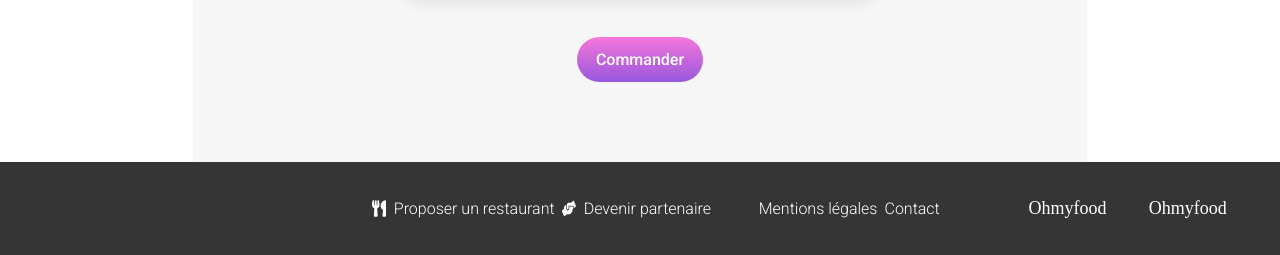
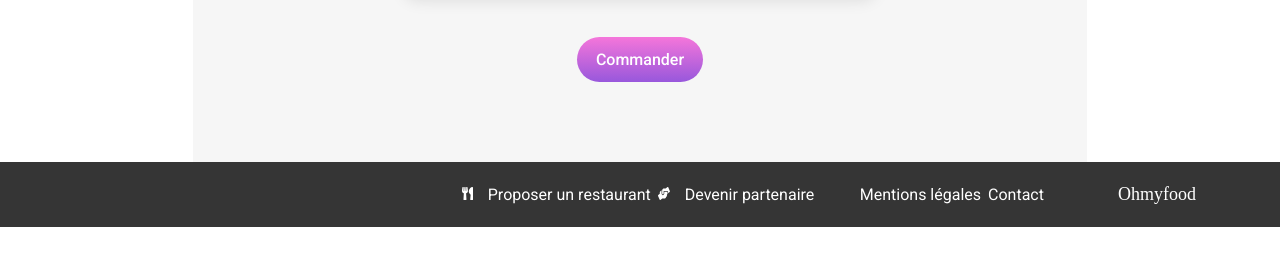
Before and after one commit to Chloe-86/P3-responsive, a plain HTML site: page restaurants/le-delice-des-sens.html in a window 1280 px wide. Shown: the part 1351-1606 px from the top of the page. After the commit the page ends 1578 px from the top, so only its background shows below. Drawn offline with Linux system fonts and the light colour scheme; a web font is replaced by a local one.

Commit message:
html check ok

```diff
--- a/assets/css/desktop.css
+++ b/assets/css/desktop.css
@@ -5,23 +5,21 @@
     display: flex;
     flex-direction: row;
     justify-content: unset;
-
   }
   .wrapper-func :nth-child(1) img {
     padding-left: 2.11rem;
   }
-  .wrapper-func :nth-child(2) img{
+  .wrapper-func :nth-child(2) img {
     padding-left: 2.21rem;
   }
-  .wrapper-func :nth-child(3) img{
+  .wrapper-func :nth-child(3) img {
     padding-left: 2.36rem;
   }
-  .wrapper{
+  .wrapper {
     gap: 1.67rem !important;
   }
   section.fonctioning .wrapper p {
     text-wrap: unset;
-
   }
   body > div > main > section.restaurants > div {
     grid-template-columns: repeat(2, 1fr) !important;
@@ -49,30 +47,36 @@
   .restaurants {
     padding: 1.88rem 11.25rem;
   }
-  .footer {
-    display: flex;
-  }
+
   body > div > footer > div {
     flex-direction: row !important;
   }
   .footer {
-    flex-direction: row-reverse;
+    p.logo{
+      width: 137px;
+      margin-bottom:unset;
+    }
     .txt {
       display: flex;
+      flex-direction: row!important;
       justify-content: space-between;
       align-items: center;
     }
-    .txt img {
-      width: 0.88rem !important;
-    }
-    .txt > div:nth-child(2) > p {
-      width: 10.5rem !important;
-    }
-    .txt > p:nth-child(4) {
-      width: 8.12rem !important;
-    }
-    p.logo {
-      padding-right: 0.886rem;
-    }
+  }
+  .nav {
+    flex-direction: row-reverse;
+    display: flex;
+  }
+
+  .nav__wrapper li:nth-child(2) span,.nav__wrapper li:nth-child(4) span{
+    display: inline-block;
+  }
+
+  .nav__wrapper li:nth-child(2) span{
+   width: 168px;
+  }
+
+  .nav__wrapper li:nth-child(4) span{
+    width: 130px;
   }
 }
--- a/assets/css/generic.css
+++ b/assets/css/generic.css
@@ -53,13 +53,14 @@ p{
     margin: auto;
     color: var(--White, #FFF);
     text-align: center;
-    /* Button */
     font-family: Roboto;
     font-size: 16px;
     font-weight: 500;
 }
 
-
+li{
+    list-style-type: none;
+}
 .button:hover{
     box-shadow: 0px 4px 10px 0px rgba(0, 0, 0, 0.25);
     background: linear-gradient(0deg, rgba(255, 255, 255, 0.15) 0%, rgba(255, 255, 255, 0.15) 100%), linear-gradient(201deg, #9356DC -5.2%, #FF79DA 110.74%);
--- a/assets/css/style.css
+++ b/assets/css/style.css
@@ -1,10 +1,9 @@
 @import url("../css/generic.css");
 
-@import url("https://fonts.googleapis.com/css2?family=Roboto:wght@300;500;700&family=Shrikhand&display=swap");
+@import url("https://fonts.googleapis.com/css2?family=Roboto:wght@300;400;500;700&family=Shrikhand&display=swap");
 
 /* ce qui corresponds ci dessous au mobile first*/
-
-p.logo {
+header p.logo {
   color: var(--main-color);
   text-align: center;
   font-family: "Shrikhand", serif;
@@ -15,7 +14,6 @@ p.logo {
   margin: 0.88rem;
   z-index: 1;
 }
-
 .header_city {
   display: flex;
   gap: 17px;
@@ -76,8 +74,8 @@ section.fonctioning {
     }
   }
   .wrapper-func :nth-child(1) img {
-    padding-left: 1.08rem!important;
-   }
+    padding-left: 1.08rem !important;
+  }
 
   /* .wrapper-func :nth-child(2) img{
     padding-left: 2.16rem;
@@ -169,21 +167,29 @@ section.fonctioning {
 .footer {
   padding: 1.38rem 1.56rem;
   background-color: #353535;
-  color: white;
+  color: var(--White, #fff);
   p.logo {
     color: white;
-    font-size: 1.125rem;
-    text-align: left;
+    font-family: "Shrikhand", serif;
+    font-size: 18px;
+    font-style: normal;
+    font-weight: 400;
+    line-height: normal;
+    z-index: 1;
+    margin-bottom: 16px;
   }
+
   .txt {
     display: flex;
-    justify-content: center;
     flex-direction: column;
-    gap: 0.44rem;
-    font-weight: 500;
-    .flx {
-      display: flex;
-      gap: 0.5rem;
-    }
+    justify-content: space-between;
   }
+  .nav__wrapper {
+    gap: 7px;
+  }
+  .nav__wrapper li img{
+    margin-right: 11px;
+  }
+
+
 }
--- a/restaurants/le-delice-des-sens.html
+++ b/restaurants/le-delice-des-sens.html
@@ -43,14 +43,15 @@
                             <defs>
                                 <linearGradient id="paint0_linear_178263_527" x1="11.0002" y1="-5.4601" x2="3.43443"
                                     y2="27.9923" gradientUnits="userSpaceOnUse">
-                                    <stop stop-color="#9356DC" />
-                                    <stop offset="1" stop-color="#FF79DA" />
+                                    <stop offset="0%" stop-color="#9356DC" />
+                                    <stop offset="100%" stop-color="#FF79DA" />
                                 </linearGradient>
+
                             </defs>
                         </svg>
                     </label>
                 </div>
-                <div class="anim-block">
+                <section class="anim-block" id="anim-block1">
                     <div class="description">
                         <h3>Entrées</h3>
                         <div class="trait"></div>
@@ -63,7 +64,7 @@
                             </div>
                             <div class="price flx sb">
                                 <p>25 €</p>
-                                <img  src="../assets/images/price.png" alt="prix">
+                                <img src="../assets/images/price.png" alt="prix">
                             </div>
                         </div>
                         <div class="menu-wrapper flx sb">
@@ -73,7 +74,7 @@
                             </div>
                             <div class="price flx sb">
                                 <p>35 €</p>
-                                <img  src="../assets/images/price.png" alt="prix">
+                                <img src="../assets/images/price.png" alt="prix">
                             </div>
                         </div>
                         <div class="menu-wrapper flx sb">
@@ -83,12 +84,12 @@
                             </div>
                             <div class="price flx sb">
                                 <p>40 €</p>
-                                <img  src="../assets/images/price.png" alt="prix">
+                                <img src="../assets/images/price.png" alt="prix">
                             </div>
                         </div>
                     </div>
-                </div>
-                <div class="anim-block">
+                </section>
+                <section class="anim-block" id="anim-block2">
                     <div class="description">
                         <h3>Plats</h3>
                         <div class="trait"></div>
@@ -101,7 +102,7 @@
                             </div>
                             <div class="price flx sb">
                                 <p>40 €</p>
-                                <img  src="../assets/images/price.png" alt="prix">
+                                <img src="../assets/images/price.png" alt="prix">
                             </div>
                         </div>
                         <div class="menu-wrapper flx sb">
@@ -111,7 +112,7 @@
                             </div>
                             <div class="price flx sb">
                                 <p>35 €</p>
-                                <img  src="../assets/images/price.png" alt="prix">
+                                <img src="../assets/images/price.png" alt="prix">
                             </div>
                         </div>
                         <div class="menu-wrapper flx sb">
@@ -121,12 +122,12 @@
                             </div>
                             <div class="price flx sb">
                                 <p>44€</p>
-                                <img  src="../assets/images/price.png" alt="prix">
+                                <img src="../assets/images/price.png" alt="prix">
                             </div>
                         </div>
                     </div>
-                </div>
-                <div class="anim-block">
+                </section>
+                <section class="anim-block" id="anim-block3">
                     <div class="description">
                         <h3>Desserts</h3>
                         <div class="trait"></div>
@@ -149,7 +150,7 @@
                             </div>
                             <div class="price flx sb">
                                 <p>22 €</p>
-                                <img  src="../assets/images/price.png" alt="prix">
+                                <img src="../assets/images/price.png" alt="prix">
                             </div>
                         </div>
                         <div class="menu-wrapper flx sb">
@@ -163,28 +164,33 @@
                             </div>
                         </div>
                     </div>
-                </div>
+                </section>
                 <div class="order">
                     <button class="button">Commander</button>
                 </div>
             </section>
         </main>
         <footer class="footer">
-            <div>
-                <p class="logo">Ohmyfood</p>
-            </div>
-            <p class="logo">Ohmyfood</p>
-            <div class="txt">
-                <div class="flx"><img src="../assets/svg/partenaire.svg" alt="logo main">
-                    <p>Proposer un restaurant</p>
+            <nav class="nav">
+                <div>
+                    <p class="logo">Ohmyfood</p>
                 </div>
-                <div class="flx"><img src="../assets/svg/couvert.svg" alt="logo couvert">
-                    <p>Devenir partenaire</p>
-                </div>
-                <p>Mentions légales</p>
-                <p>Contact</p>
-            </div>
+                <ul class="txt nav__wrapper">
+                    <li>
+                        <img src="../assets/svg/partenaire.svg" alt="Logo main">
+                        <span>Proposer un restaurant</span>
+                    </li>
+                    <li>
+                        <img src="../assets/svg/couvert.svg" alt="Logo couvert">
+                        <span>Devenir partenaire</span>
+                    </li>
+                    <li>Mentions légales</li>
+                    <li><span><a href="mailto:contact@contact.fr">Contact</a></span>
+                    </li>
+                </ul>
+            </nav>
         </footer>
+
     </div>
 </body>
 
```
Also changed, not shown: index.html (+27 -24 lines), restaurants/a-la-francaise.html (+48 -27 lines), restaurants/la-note-enchantée.html (+46 -25 lines), restaurants/la-palette-du-gout.html (+41 -21 lines).
